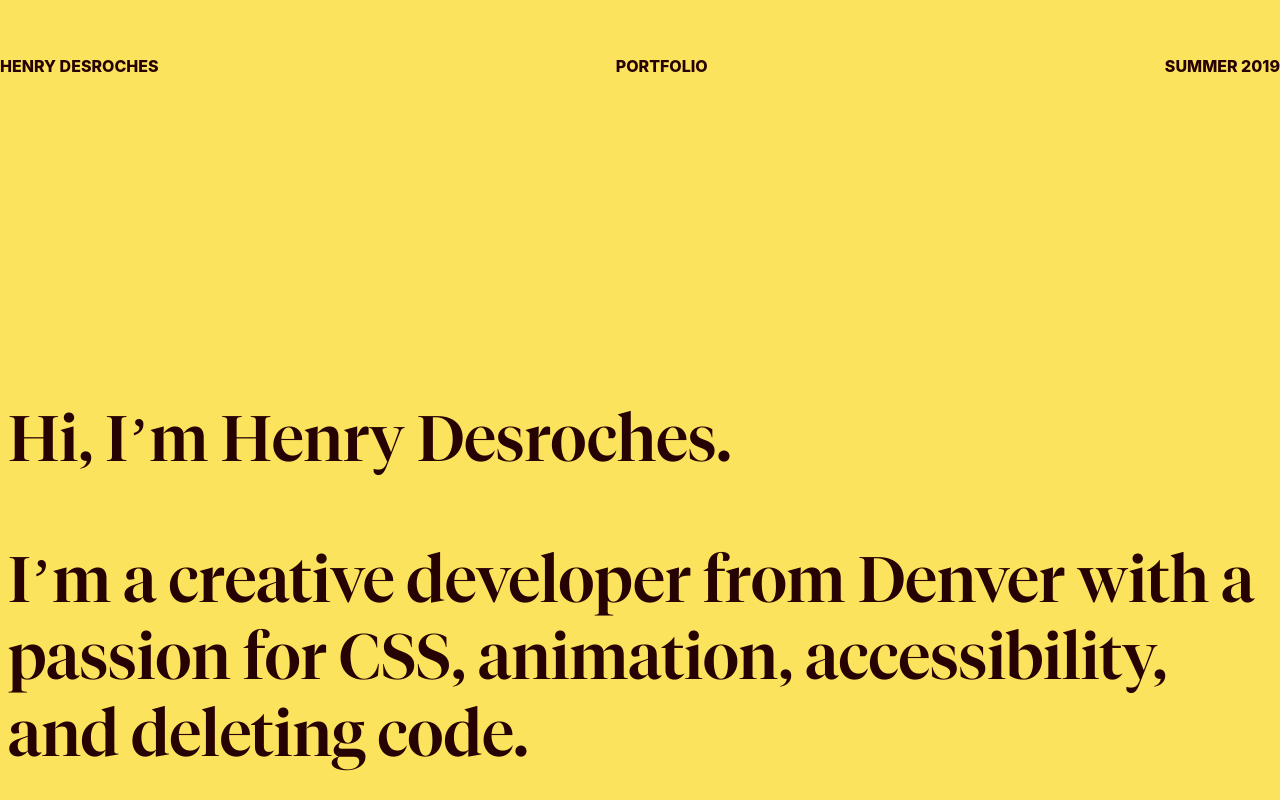
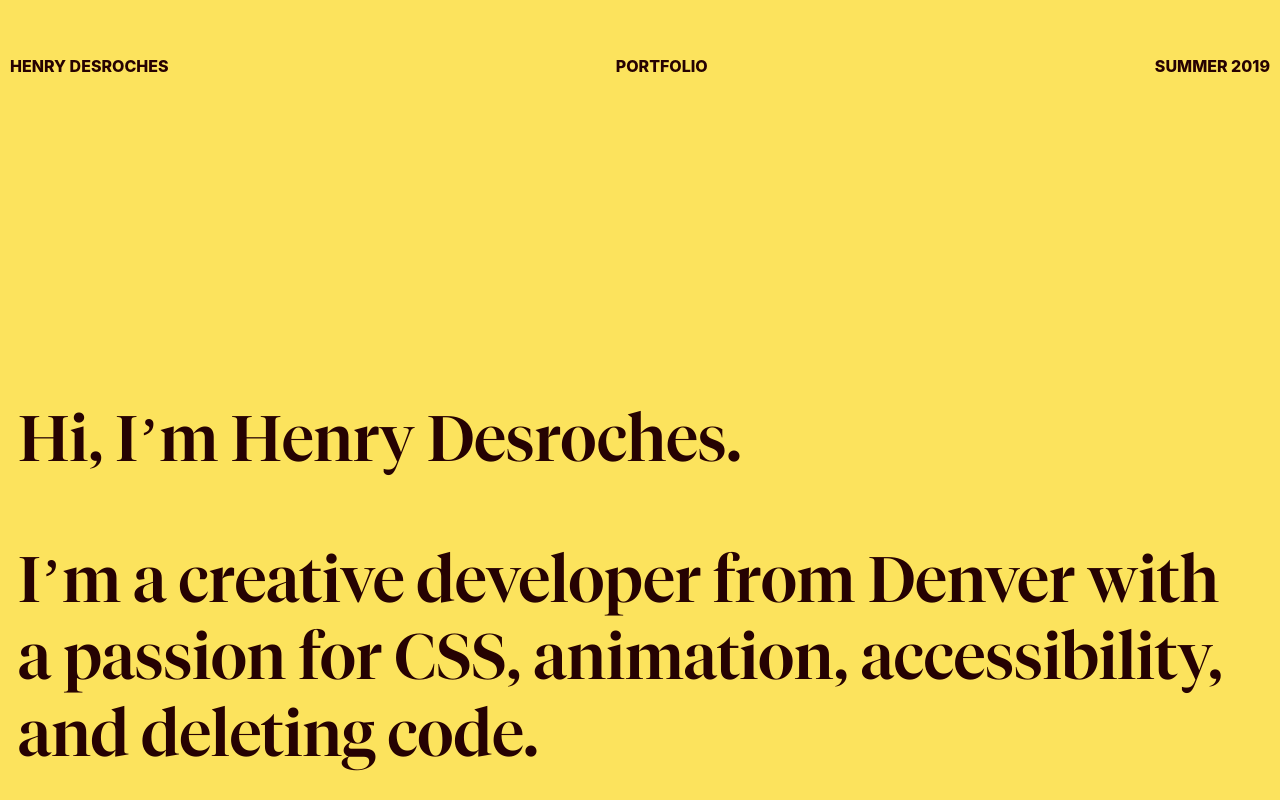
Before and after one commit to xdesro/peach, a Nuxt app: page / in a window 1280 px wide. Shown: the top 800 px of the page. Built offline with nearby package versions, Linux system fonts and the light colour scheme.

Commit message:
📏  - Fix containering for header and content

```diff
--- a/assets/scss/base/_layout.scss
+++ b/assets/scss/base/_layout.scss
@@ -1,4 +1,6 @@
-*, *:before, *:after {
+*,
+*:before,
+*:after {
   box-sizing: border-box;
 }
 body {
@@ -8,13 +10,14 @@ body {
   width: 1280px;
   max-width: 100%;
   margin: 0 auto;
+  padding: 0 10px;
 }
 .icons-list {
   list-style-type: none;
   margin: 0;
   padding: 0;
-    display:grid;
-    grid-auto-flow:column;
+  display: grid;
+  grid-auto-flow: column;
   justify-content: space-between;
   align-content: center;
   &__link {
--- a/assets/scss/components/_header.scss
+++ b/assets/scss/components/_header.scss
@@ -4,11 +4,9 @@
   justify-content: space-between;
   align-items: center;
   position: fixed;
-    top:40px;
-    left:0;
-    right:0;
-    max-width: 1280px;
-    margin: 0 auto;
+  top: 40px;
+  left: 0;
+  right: 0;
   &__content {
     text-transform: uppercase;
     font-weight: 800;
@@ -19,20 +17,20 @@
     position: relative;
     &:after {
       position: absolute;
-            top:0;
+      top: 0;
       left: 100%;
-            content: "Start over";
+      content: 'Start over';
       opacity: 0;
-            display:inline-block;
+      display: inline-block;
       transform: translateX(50%);
-            transition: all .1s ease;
+      transition: all 0.1s ease;
       margin-left: 10px;
       text-transform: lowercase;
-            white-space:nowrap;
+      white-space: nowrap;
     }
     &:hover {
       &:after {
-                opacity: .5;
+        opacity: 0.5;
         transform: translateX(0%);
       }
     }
--- a/components/Header.vue
+++ b/components/Header.vue
@@ -1,5 +1,5 @@
 <template>
-  <header class="header">
+  <header class="header container">
     <p class="header__content">
       <a class="header__brand" href="/">Henry Desroches</a>
     </p>
```
Lines whose indentation alone changed are shown as unchanged.
